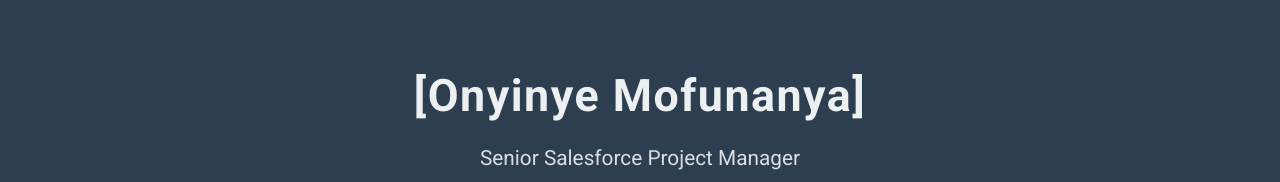
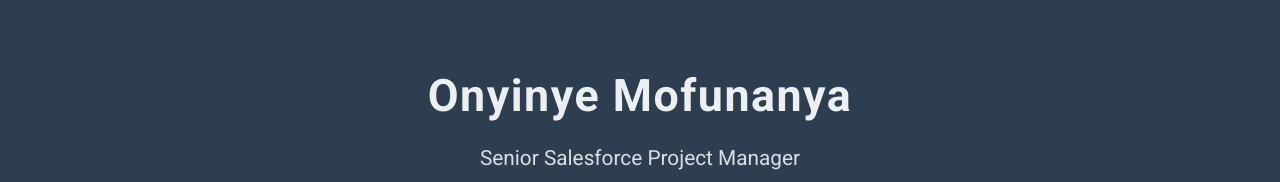
Before and after one commit to onyimofunanya/Onyi, a plain HTML site: page index.html in a window 1280 px wide. Shown: the top 182 px of the page. Drawn offline with Linux system fonts and the light colour scheme.

Commit message:
Update index.html

```diff
--- a/index.html
+++ b/index.html
@@ -301,7 +301,7 @@
 <body>
     <header>
         <div class="container">
-            <h1>[Onyinye Mofunanya]</h1>
+            <h1>Onyinye Mofunanya</h1>
             <p>Senior Salesforce Project Manager</p>
             <p>Driving Success in Complex Ecosystems</p>
             <div class="profile-pic-container">
```
